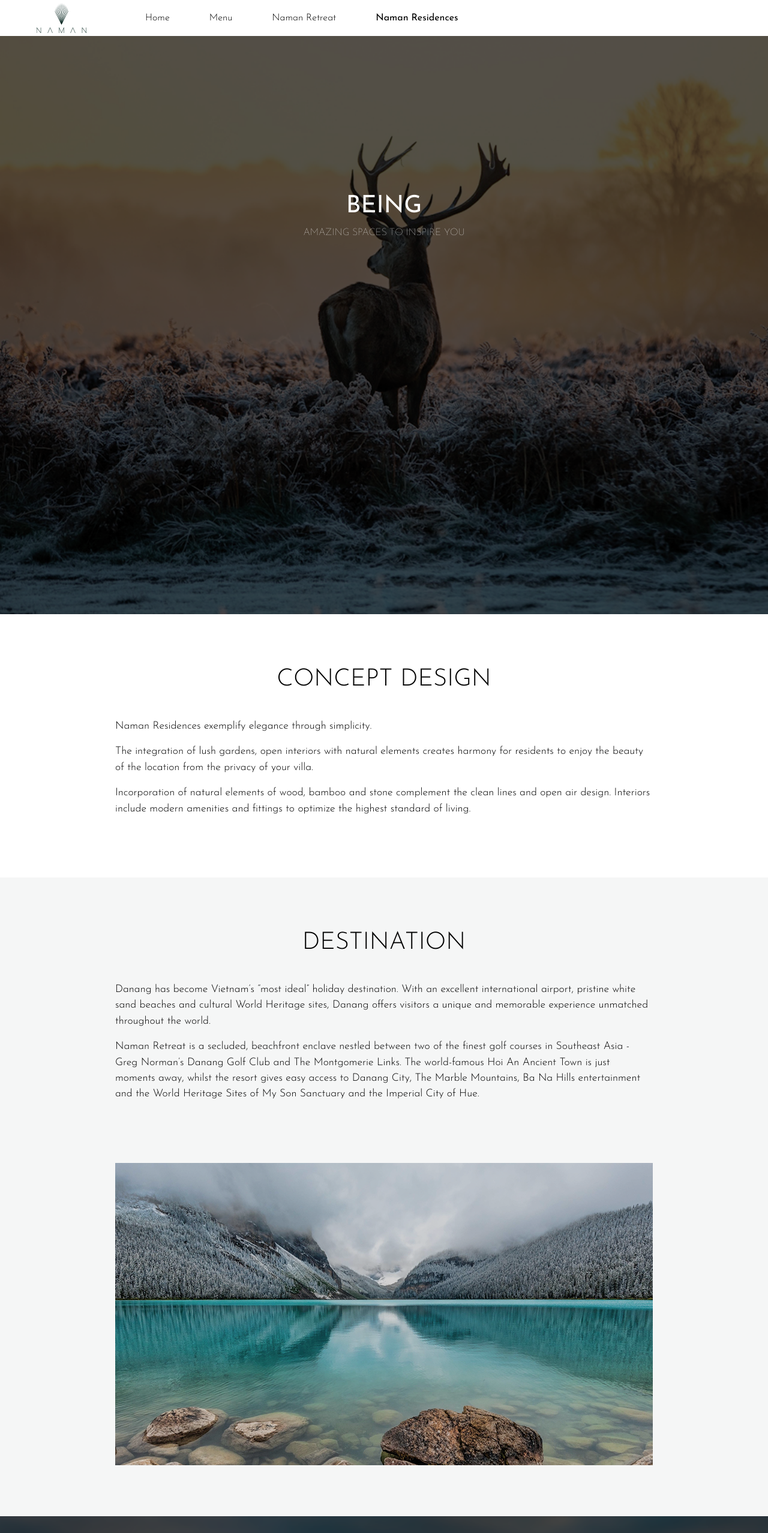
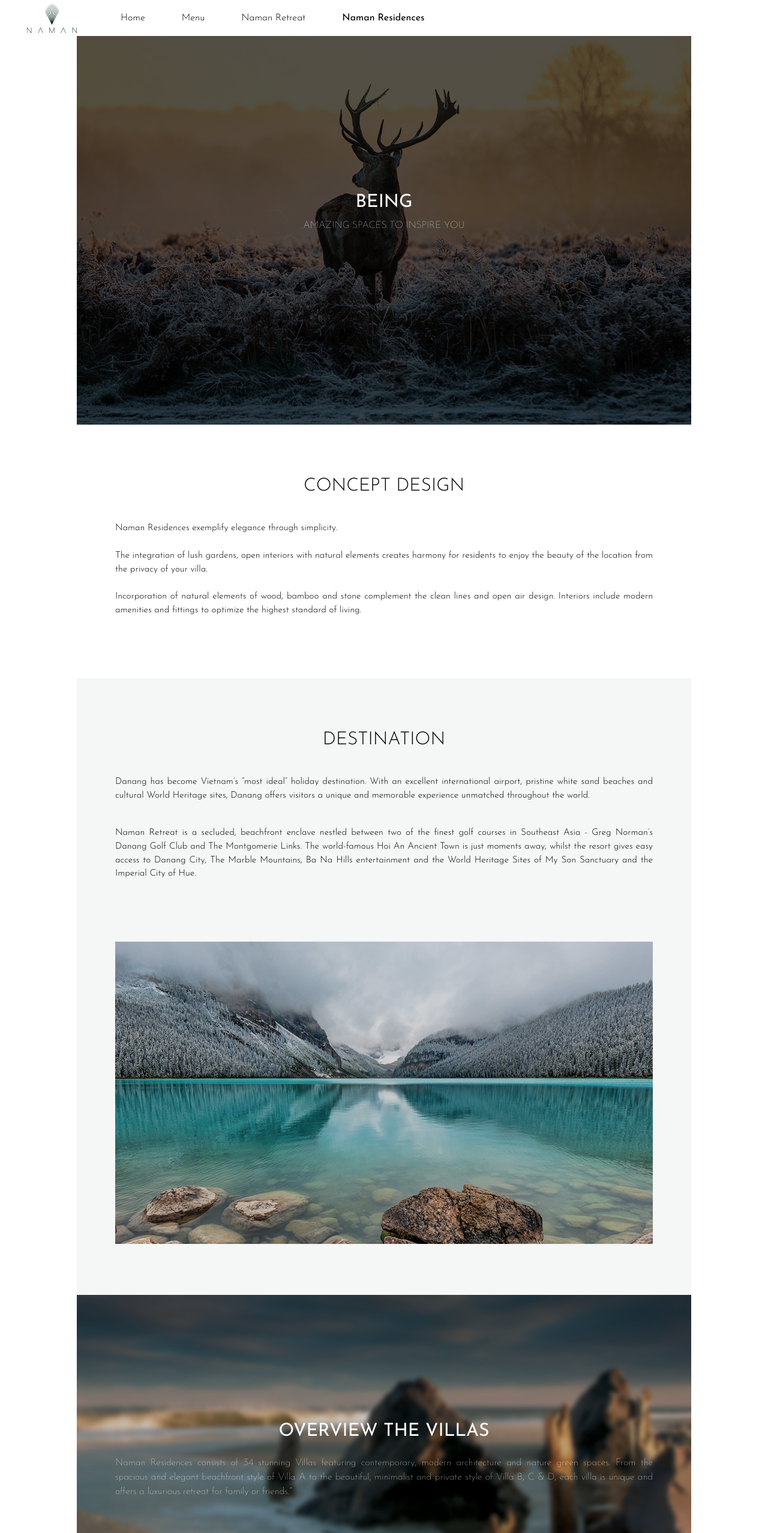
Before and after one commit to minhhbt/Naman_Mock, a plain HTML site: page index.html in a window 1280 px wide. Shown: the top 2556 px of the page at 60% size. Drawn offline with nearby package versions, Linux system fonts and the light colour scheme.

Commit message:
Elements' width adapted for 1024px screen.

```diff
--- a/app.css
+++ b/app.css
@@ -2,22 +2,29 @@
 	color: white;
 	font-family: Josefin Sans;
 	font-weight: lighter;
-	font-size: 1rem;
+	width:1024px;
+	margin: auto;
+}
+
+h1 {
+	font-size:30px;
 }
 
 #mainNavbar {
-	font-size: 1rem;
+	font-size: 16px;
 	font-weight: 300;
 	background: white;
+	padding: 7px 0;
+	margin: 0 auto;
 }
 
 #mainNavbar .navbar-brand {
 	margin-left: 45px;
-	margin-right: 65px;
+	margin-right: 42.5px;
 }
 
 #mainNavbar .nav-item {
-	padding: 0 25px;
+	padding: 0 22.5px;
 }
 
 #mainNavbar .nav-link {
@@ -32,14 +39,15 @@
 	background: url("images/deer-background.png");
 	background-repeat: no-repeat;
 	background-size: cover;
+	background-position: center;
 	width: 100%;
-	height: 1024px;
+	height: 708px;
 }
 
 #centerDiv {
 	position: relative;
 	text-align: center;
-	padding-top: 25%;
+	padding-top: 320px;
 }
 
 .descriptionDiv {
@@ -57,15 +65,15 @@
 }
 
 .descriptionText {
-	font-size: 1.1rem;
+	font-size: 15.25px;
 	text-align: left;
 	margin: auto;
 	width: 896px;
+	text-align: justify;
 }
 
 #destination {
 	background: #f5f6f6;
-	padding-bottom: 0;
 }
 
 #destination .descriptionText {
@@ -74,19 +82,19 @@
 
 #destination img {
 	width: 896px;
-	padding-bottom: 85px;
 }
 
 #overview {
 	background: url("images/mountain-overview.png");
 	background-repeat: no-repeat;
 	background-size: cover;
+	background-position: center;
 	width: 100%;
-	height: 800px;
+	height: 538px;
 }
 
 #overview #centerDiv {
-	padding-top: 290px;
+	padding-top: 210px;
 }
 
 #overview #centerDiv h1 {
@@ -94,17 +102,17 @@
 }
 
 #mountainText {
-	font-size: 1.6rem;
-	text-align: left;
+	font-size: 16px;
+	text-align: justify;
 	margin: auto;
 	width: 896px;
 }
 
 .btn {
 	font-family: Niconne;
-	font-size: 1.6rem;
+	font-size: 20px;
 	border-radius: 0;
-	margin-top: 85px;
+	margin-top: 60px;
 }
 
 #ownerBenefits {
@@ -112,14 +120,17 @@
 }
 
 #ownerBenefits img {
+	width: 100%;
 	margin-top: 65px;
 }
 
 #rental .descriptionText {
 	margin: auto;
 	background: #f5f6f6;
+	background-image: url ("images/deer-background.png")
 	width: 896px;
 	height: 576px;
+	padding: 45px 65px 45px 30px;
 }
 
 #rental img {
@@ -127,7 +138,9 @@
 	width: 483px;
 	height: 483px;
 	margin-right: 65px;
-	margin-top: 45px;
-	margin-bottom: 45px;
-	margin-left: 30px;
 }
+
+#rental p {
+	text-align: justify;
+	font-size: 13.5px;
+}
--- a/index.html
+++ b/index.html
@@ -49,17 +49,17 @@
 
   <div class="descriptionDiv" id="conceptDesign">
     <h1 class = "descriptionTitle">CONCEPT DESIGN</h1>
-    <div class="descriptionText"
-      <p>Naman Residences exemplify elegance through simplicity.</p>
-      <p>The integration of lush gardens, open interiors with natural elements creates harmony for residents to enjoy the beauty of the location from the privacy of your villa.</p>
-      <p>Incorporation of natural elements of wood, bamboo and stone complement the clean lines and open air design. Interiors include modern amenities and fittings to optimize the highest standard of living. </p>
+    <div class="descriptionText">
+      <p>Naman Residences exemplify elegance through simplicity. <br><br>
+         The integration of lush gardens, open interiors with natural elements creates harmony for residents to enjoy the beauty of the location from the privacy of your villa.<br><br>
+         Incorporation of natural elements of wood, bamboo and stone complement the clean lines and open air design. Interiors include modern amenities and fittings to optimize the highest standard of living.</p>
   </div>
     </div>
 
   <div class="descriptionDiv" id="destination">
     <h1 class="descriptionTitle">DESTINATION</h1>
     <div class="descriptionText">
-      <p>Danang has become Vietnam’s “most ideal” holiday destination. With an excellent international airport, pristine white sand beaches and cultural World Heritage sites, Danang offers visitors a unique and memorable experience unmatched throughout the world.</p>
+      <p>Danang has become Vietnam’s “most ideal” holiday destination. With an excellent international airport, pristine white sand beaches and cultural World Heritage sites, Danang offers visitors a unique and memorable experience unmatched throughout the world.<br><br>
       <p>Naman Retreat is a secluded, beachfront enclave nestled between two of the finest golf courses in Southeast Asia - Greg Norman’s Danang Golf Club and The Montgomerie Links. The world-famous Hoi An Ancient Town is just moments away, whilst the resort gives easy access to Danang City, The Marble Mountains, Ba Na Hills entertainment and the World Heritage Sites of My Son Sanctuary and the Imperial City of Hue.</p>
     </div>
       <img src="images/water-destination.png" alt="">
@@ -82,16 +82,17 @@
       <p>Owners will be entitled to privileges such as 20% discounts on public rates for accommodation, F&B services, spa, and gym.</p>
       <p>Owners will be entitled to permanent Ownership Certificate with long term land use right for Vietnamese and 50 years plus applicable extension for Foreigners.</p>
   </div>
-    <img src="images/yacht-owner.png" alt="" width=100%>
-    </div>
+    <img src="images/yacht-owner.png" alt="">
+ </div>
 
     <div class="descriptionDiv" id="rental">
       <h1 class = "descriptionTitle">RENTAL PROGRAM</h1>
-        <div class="descriptionText"
-          <p><img src="images/lake-rental.png" alt="" width=100%>"The Developer will operate Rental Program for Villa Owners by putting Naman Residences Villas into Naman Retreat's inventory for regular rental purposes. Villa Owners are entitled to 40 days complimentary use of their Villa annually (terms and conditions applied) with exclusive owner benefits plus a 85% share of Rental Profit of the Unit after operating expenses and applicable fees. The Developer guarantees that such Rental Profit will not be lower than 5% of the unit contract price (In Vietnam dong before Value Added Tax) per annum during the first 10 years of Rental Program."</p>
-          <p>For further information on the rental program, please kindly contact our Residential Sales Team by calling us or emailling us at:</p>
-          <!-- <p>Tel: +84 (0) 909 833 888</p>
-          <p>Email: residences@namanretreat.com</p> -->
+        <div class="descriptionText">
+          <img src="images/lake-rental.png" alt="" />
+          <p>"The Developer will operate Rental Program for Villa Owners by putting Naman Residences Villas into Naman Retreat's inventory for regular rental purposes. Villa Owners are entitled to 40 days complimentary use of their Villa annually (terms and conditions applied) with exclusive owner benefits plus a 85% share of Rental Profit of the Unit after operating expenses and applicable fees. The Developer guarantees that such Rental Profit will not be lower than 5% of the unit contract price (In Vietnam dong before Value Added Tax) per annum during the first 10 years of Rental Program."<br><br>
+          For further information on the rental program, please kindly contact our Residential Sales Team by calling us or emailling us at: <br><br>
+          Tel: +84 (0) 909 833 888 <br>
+          Email: residences@namanretreat.com</p>
         </div>
 
       </div>
```
